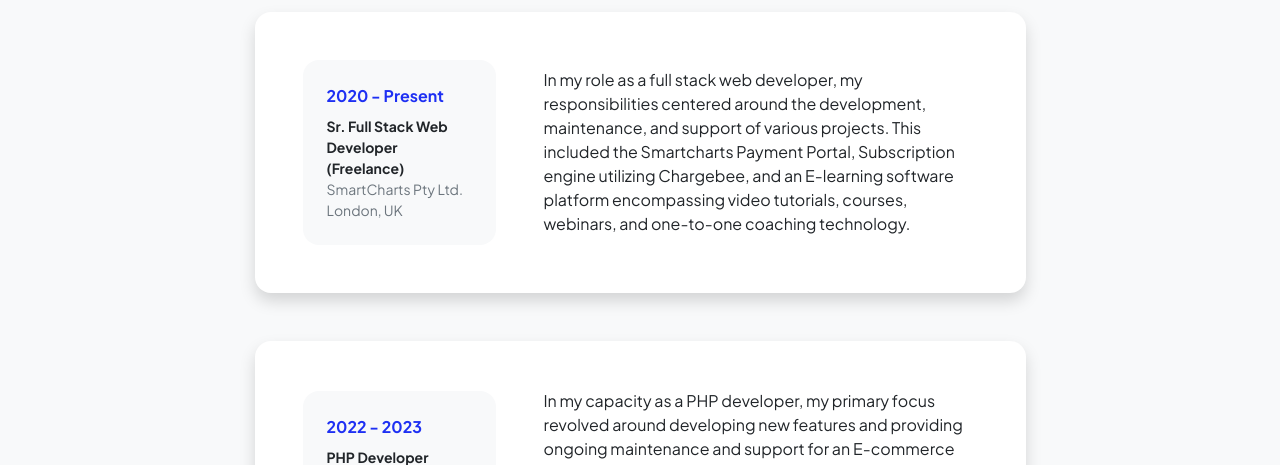
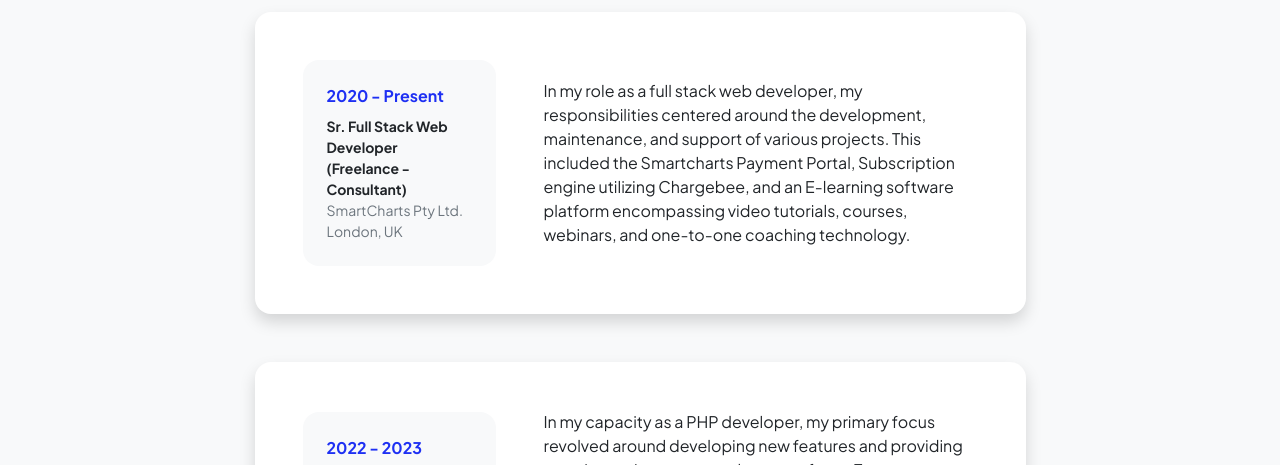
Before and after one commit to lrencallado/lrencallado.github.io, a plain HTML site: page resume.html in a window 1280 px wide. Shown: the part 296-761 px from the top of the page. Drawn offline with nearby package versions, Linux system fonts and the light colour scheme.

Commit message:
updated resume

```diff
--- a/resume.html
+++ b/resume.html
@@ -59,7 +59,7 @@
                                         <div class="col text-center text-lg-start mb-4 mb-lg-0">
                                             <div class="bg-light p-4 rounded-4">
                                                 <div class="text-primary fw-bolder mb-2">2020 - Present</div>
-                                                <div class="small fw-bolder">Sr. Full Stack Web Developer (Freelance)</div>
+                                                <div class="small fw-bolder">Sr. Full Stack Web Developer (Freelance - Consultant)</div>
                                                 <div class="small text-muted">SmartCharts Pty Ltd.</div>
                                                 <div class="small text-muted">London, UK</div>
                                             </div>
```
